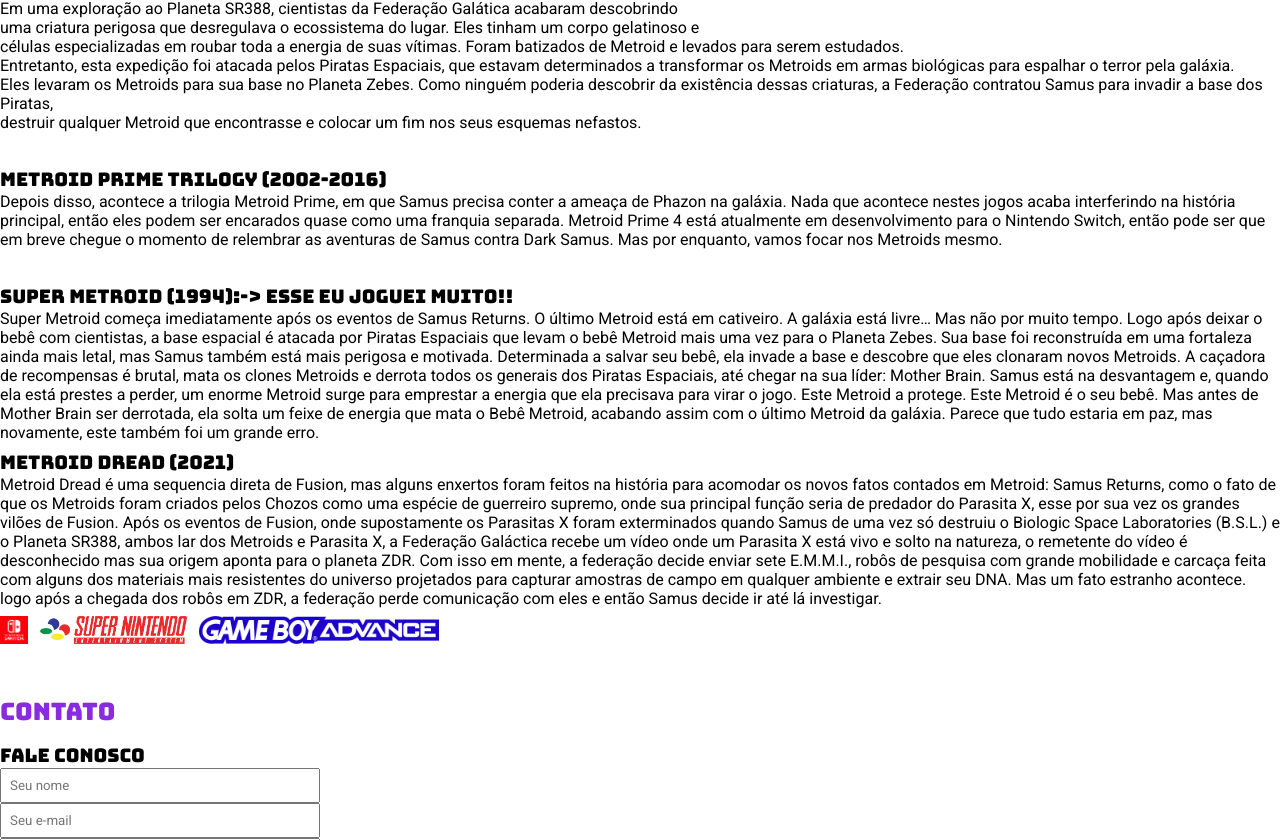
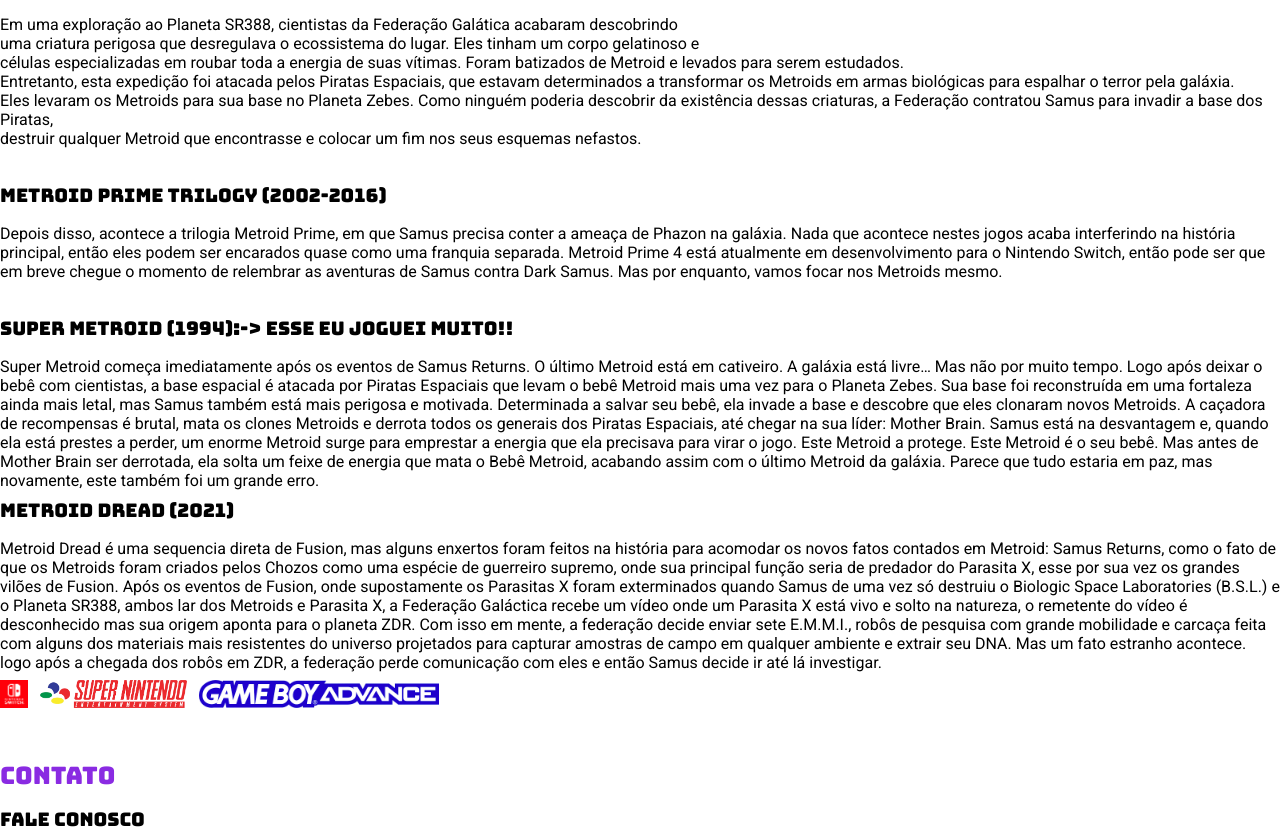
Before and after one commit to Andrepassos85/Metroid_Dread_Site, a plain HTML site: page index.html in a window 1280 px wide. Shown: the part 460-1300 px from the top of the page. Drawn offline with Linux system fonts and the light colour scheme.

Commit message:
Alterações aplicads

```diff
--- a/main.css
+++ b/main.css
@@ -75,7 +75,7 @@ form textarea,
 form button{
     display: block;
     width: 320px;
-    margin bottom: 8px;
+    margin-bottom: 8px;
     padding:8px;
 }
 
@@ -85,7 +85,7 @@ form textarea{
 }
 
 section h3{
-    margin bottom: 16px;
+    margin-bottom: 16px;
 }
 
 form button{
```
